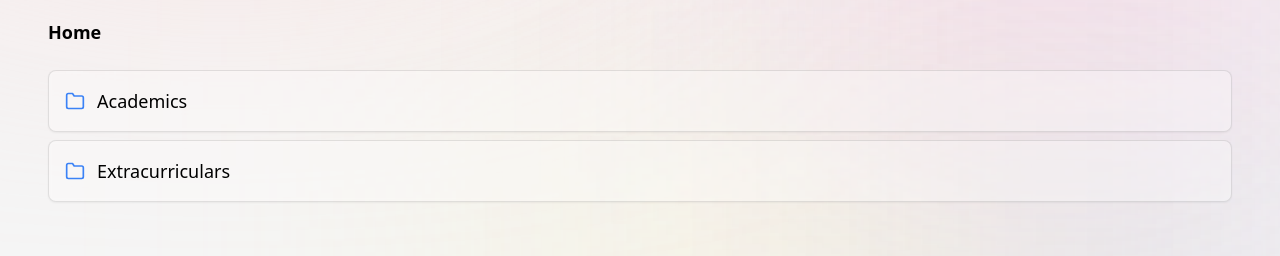
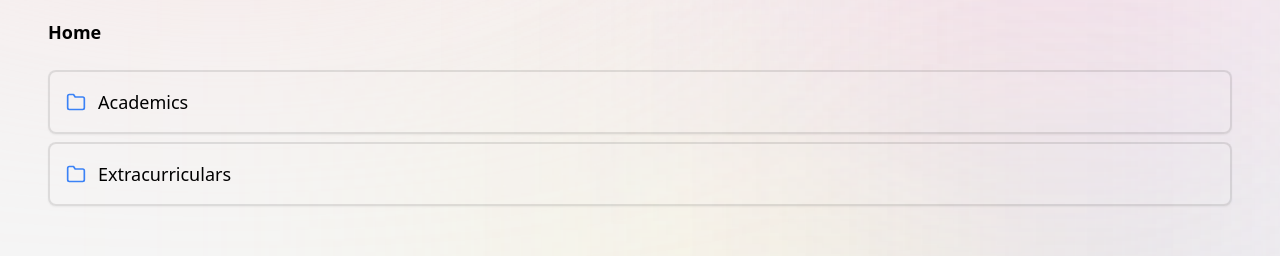
Before and after one commit to Not-Micah/ca_portfolio-, a Next.js app: page /archive in a window 1280 px wide. Shown: the part 315-571 px from the top of the page. Built offline with nearby package versions, Linux system fonts and the light colour scheme.

Commit message:
slight archive updates!

```diff
--- a/app/archive/components/ArchiveList.tsx
+++ b/app/archive/components/ArchiveList.tsx
@@ -44,9 +44,9 @@ const ArchiveListPath = () => {
   };
 
 
-const boxStyles = `p-4 border-[1px] border-black/10
-                    w-full rounded-lg backdrop-blur-[2px]
-                    bg-white/30 hover:bg-white/70
+const boxStyles = `p-4 border-2 border-black/10
+                    w-full rounded-lg
+                    bg-white/[5%] hover:bg-white/[50%] backdrop-blur-[1px]
                     transition-all duration-200 ease-in-out
                     shadow-sm
                     flex items-center gap-3`
--- a/app/projects/components/ProjectShowcase.tsx
+++ b/app/projects/components/ProjectShowcase.tsx
@@ -17,7 +17,7 @@ const Card: React.FC<CardProps> = ({ card }) => {
       className="
         relative group
         w-full rounded-lg
-        bg-black/10 backdrop-blur-[1px]
+        bg-black/[5%] backdrop-blur-[1px]
         border-2 border-black/10
       "
     >
```
